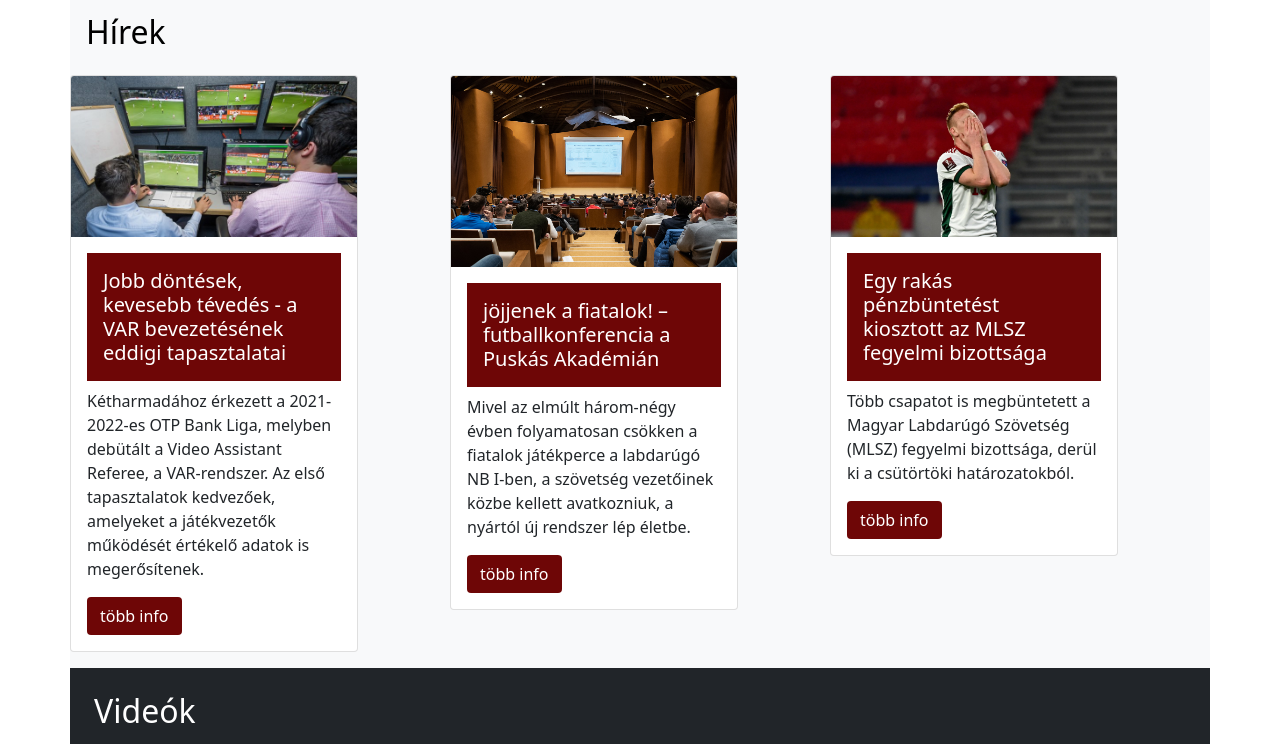
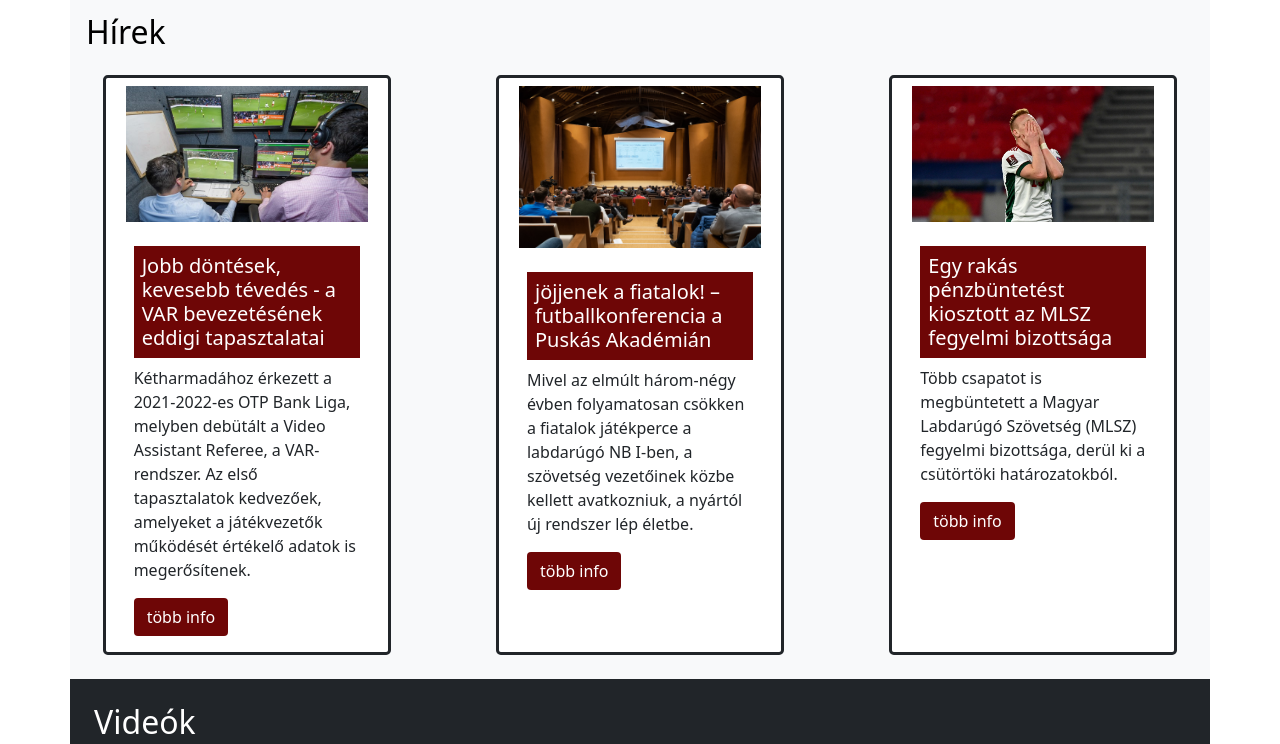
Before and after one commit to jedlikbalint/projekt, a plain HTML site: page index.html in a window 1280 px wide. Shown: the part 969-1713 px from the top of the page. Drawn offline with nearby package versions, Linux system fonts and the light colour scheme; grey boxes are pictures that could not be loaded.

Commit message:
nav + index

```diff
--- a/index.html
+++ b/index.html
@@ -15,7 +15,7 @@
   <nav class="navbar navbar-expand-lg navbar-dark bg-dark">
     <div class="container-fluid">
       <a class="navbar-brand " href="index.html"><img src="img/mlsz-logo-kicsi (1).png" class="logo" alt=""></a>
-      <button class="menu navbar-toggler" type="button" data-bs-toggle="collapse" data-bs-target="#navbarNavDropdown"
+      <button class="navbar-toggler" type="button" data-bs-toggle="collapse" data-bs-target="#navbarNavDropdown"
         aria-controls="navbarNavDropdown" aria-expanded="false" aria-label="Toggle navigation">
         <span class="navbar-toggler-icon"></span>
       </button>
@@ -37,6 +37,9 @@
           <li class="nav-item">
             <a class="nav-link" href="szurkoloiklub.html">Szurkolói klubb</a>
           </li>
+          <li class="nav-item">
+            <a class="nav-link" href="webshop.html">webshop</a>
+          </li>
           <li class="nav-item dropdown">
             <a class="nav-link dropdown-toggle" href="valogatottak.html" id="navbarDropdownMenuLink" role="button"
               data-bs-toggle="dropdown" aria-expanded="false">
@@ -44,7 +47,7 @@
             </a>
             <ul class="dropdown-menu" aria-labelledby="navbarDropdownMenuLink">
               <li><a class="dropdown-item" href="valogatottak.html">Férfi A válogatott</a></li>
-              <li><a class="dropdown-item" href="valogatottak.html">Szakmai Stáb</a></li>
+
 
             </ul>
           </li>
@@ -56,7 +59,7 @@
 
   <div class="container bg-light gx-0">
     <div class="row gx-0">
-      <div class="col-md-6"><img class="mx-2 container-fluid my-3  kep1" src="img/20211112smic0484.jpg" alt=""></div>
+      <div class="col-md-5"><img class="mx-1 container-fluid my-3  kep1" src="img/20211112smic0484.jpg" alt=""></div>
       <div class="col-md-6">
         <p class="my-3 mx-4">A magyar labdarúgó-válogatott Magyarország nemzeti csapata, amelyet a Magyar
           Labdarúgó-szövetség irányít.
@@ -251,44 +254,44 @@
 
 
     <h2 class="mx-3 hir">Hírek</h2>
-    <div class="row gx-0">
-      <div class="col-md-4 col-12 mx-auto my-3">
-        <div class="card" style="width: 18rem;">
-          <img src="img/VAR-videobiro.jpg" class="card-img-top" alt="...">
+
+    <div class="row gap-3 my-4">
+      <div class="card mx-auto col-12 col-md-6 col-lg-2 kartya rounded-3 border-dark border-3" style="width: 22rem;" data-aos="flip-up" data-aos-duration="1300">
+        <img src="img/VAR-videobiro.jpg" class="card-img-top p-2" alt="...">
         <div class="card-body">
-            <h5 class="card-title p-3">Jobb döntések, kevesebb tévedés - a VAR bevezetésének eddigi tapasztalatai</h5>
-            <p class="card-text">Kétharmadához érkezett a 2021-2022-es OTP Bank Liga, melyben debütált a Video Assistant
+         <h5 class="card-title kartya p-2">Jobb döntések, kevesebb tévedés - a VAR bevezetésének eddigi tapasztalatai</h5>
+          <p class="card-text kartya">Kétharmadához érkezett a 2021-2022-es OTP Bank Liga, melyben debütált a Video Assistant
             Referee, a VAR-rendszer. Az első tapasztalatok kedvezőek, amelyeket a játékvezetők működését értékelő
             adatok is
             megerősítenek.</p>
             <a href="hirek.html" class="btn gomb">több info</a>
         </div>
       </div>
-      </div>
-      <div class="col-md-4  mx-auto my-3">
-        <div class="card" style="width: 18rem;">
-          <img src="img/puskas-konferenica.jpg" class="card-img-top" alt="...">
+      <div class="card mx-auto col-12 col-md-6 col-lg-2 kartya rounded-3 border-dark border-3" style="width: 22rem; "data-aos="flip-up" data-aos-duration="1000">
+        <img src="img/puskas-konferenica.jpg" class="card-img-top p-2" alt="...">
         <div class="card-body">
-            <h5 class="card-title p-3">jöjjenek a fiatalok! – futballkonferencia a Puskás Akadémián</h5>
-            <p class="card-text">Mivel az elmúlt három-négy évben folyamatosan csökken a fiatalok játékperce a labdarúgó
+         <h5 class="card-title kartya p-2">jöjjenek a fiatalok! – futballkonferencia a Puskás Akadémián</h5>
+          <p class="card-text kartya">Mivel az elmúlt három-négy évben folyamatosan csökken a fiatalok játékperce a labdarúgó
             NB
             I-ben, a szövetség vezetőinek közbe kellett avatkozniuk, a nyártól új rendszer lép életbe.</p>
             <a href="hirek.html" class="btn gomb">több info</a>
         </div>
       </div>
-      </div>
-      <div class="col-md-4 mx-auto my-3">
-        <div class="card" style="width: 18rem;">
-          <img src="img/buntetes.jpg" class="card-img-top" alt="...">
+      <div class="card mx-auto col-12 col-md-6 col-lg-2 kartya rounded-3 border-dark border-3" style="width: 22rem;" data-aos="flip-up" data-aos-duration="850">
+        <img src="img/buntetes.jpg" class="card-img-top p-2" alt="...">
         <div class="card-body">
-            <h5 class="card-title p-3">Egy rakás pénzbüntetést kiosztott az MLSZ fegyelmi bizottsága</h5>
-            <p class="card-text">Több csapatot is megbüntetett a Magyar Labdarúgó Szövetség (MLSZ) fegyelmi bizottsága,
+         <h5 class="card-title kartya p-2">Egy rakás pénzbüntetést kiosztott az MLSZ fegyelmi bizottsága</h5>
+          <p class="card-text kartya">Több csapatot is megbüntetett a Magyar Labdarúgó Szövetség (MLSZ) fegyelmi bizottsága,
             derül ki a csütörtöki határozatokból.</p>
             <a href="hirek.html" class="btn gomb">több info</a>
         </div>
       </div>
+
+
+
+
        </div>
-    </div>
+
 
 
 
```
Also changed, not shown: hirek.html (+3 -1 lines), kapcsolat.html (+4 -1 lines), meccsek.html (+4 -1 lines), szurkoloiklub.html (+4 -1 lines), tortenet.html (+3 -1 lines), valogatottak.html (+3 -1 lines), webshop.html (+3 -1 lines). Lines whose indentation alone changed are shown as unchanged.
